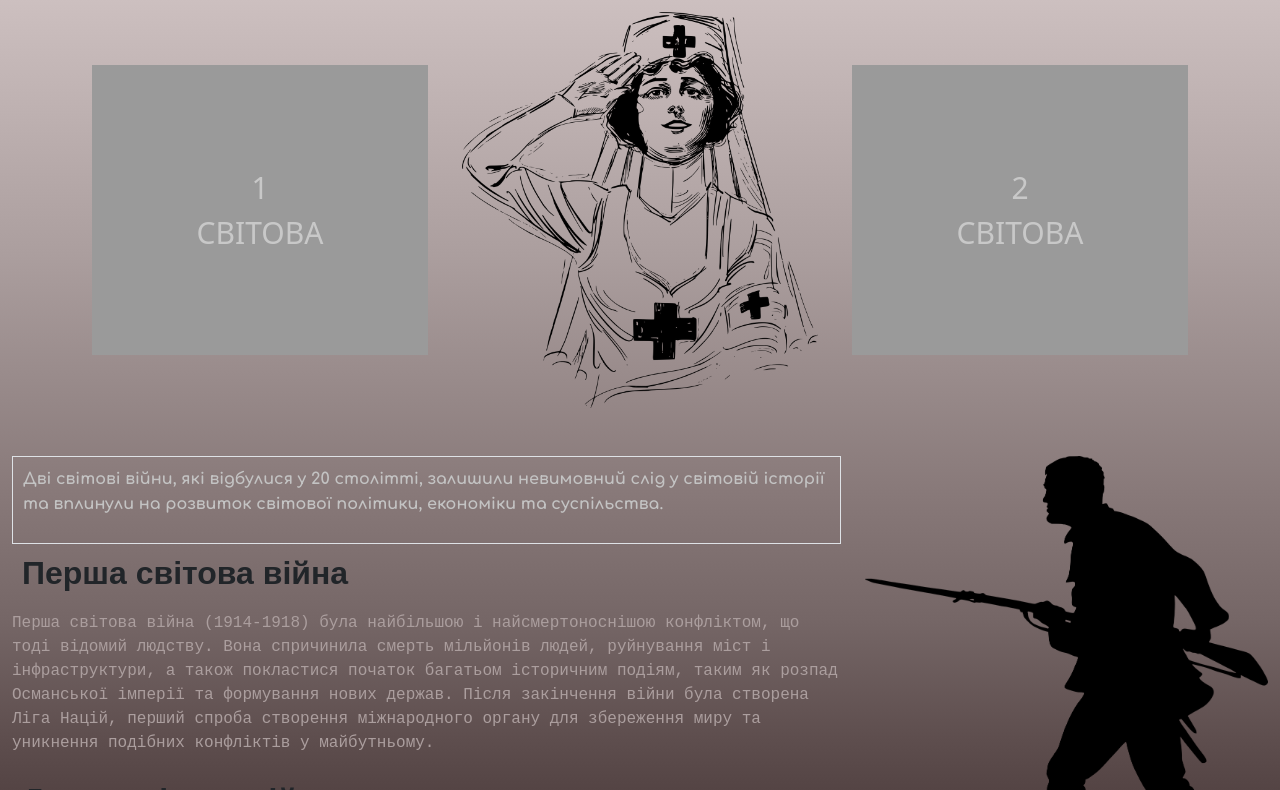
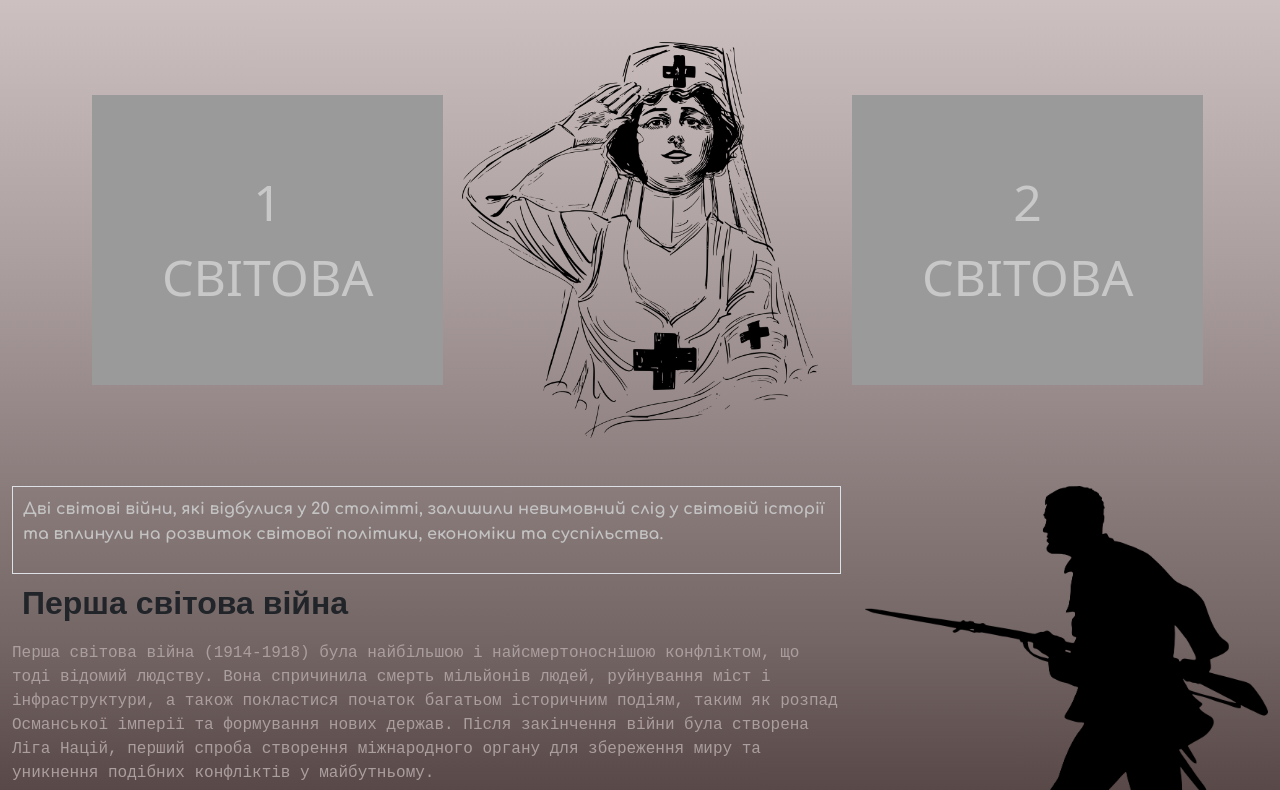
Before and after one commit to iambookhd/iambookhd.github.io, a plain HTML site: page sait/index.html in a window 1280 px wide. Shown: the part 233-1023 px from the top of the page. Drawn offline with nearby package versions, Linux system fonts and the light colour scheme; a web font is replaced by a local one.

Commit message:
Update style.css

```diff
--- a/sait/style.css
+++ b/sait/style.css
@@ -16,7 +16,7 @@ button {
     border: none;
     transition: 1s;
     color: rgb(200, 200, 200);
-    padding: 100px;
+    padding: 70px;
     margin: 10px;
 
 
@@ -36,7 +36,7 @@ body {
 a {
     text-decoration: none;
     color: rgb(200, 200, 200);
-    font-size: 30px;
+    font-size: 50px;
 }
 
 p {
```
